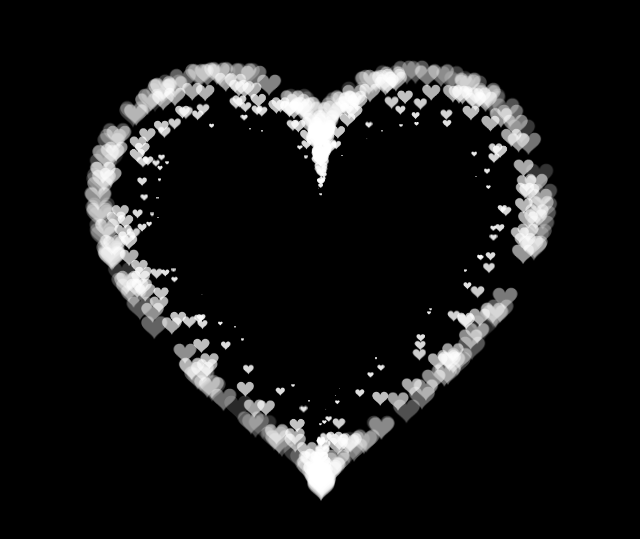
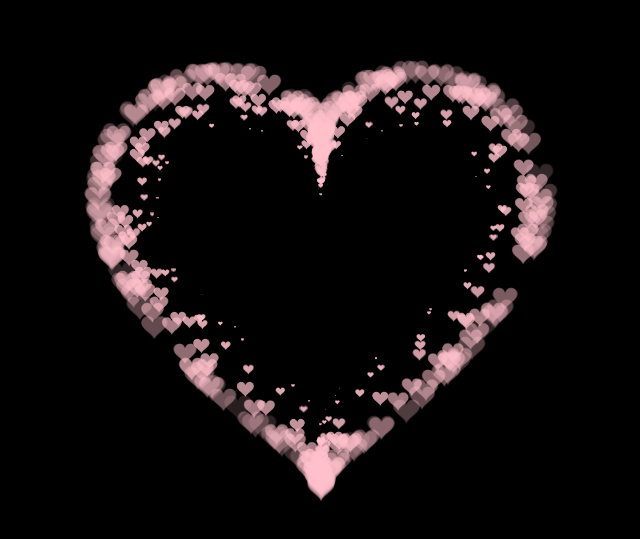
Before and after one commit to luongtracducanh/heart, a plain HTML site: page index.html in a window 1280 px wide. Shown: the part 123-662 px from the top of the page, without its empty margins (319-959 px from the left). Drawn offline with Linux system fonts and the light colour scheme.

Commit message:
Update index.html

```diff
--- a/index.html
+++ b/index.html
@@ -215,7 +215,7 @@
                 }
                 context.closePath();
                 // create the fill
-                context.fillStyle = 'white';
+                context.fillStyle = 'pink';
                 context.fill();
                 // create the image
                 var image = new Image();
```
